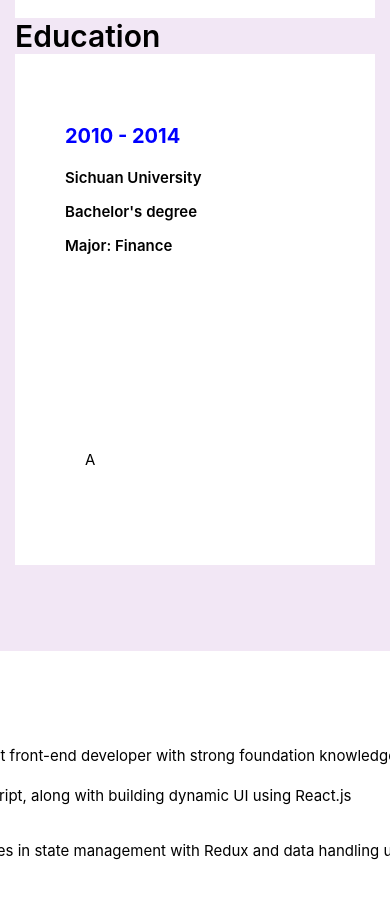
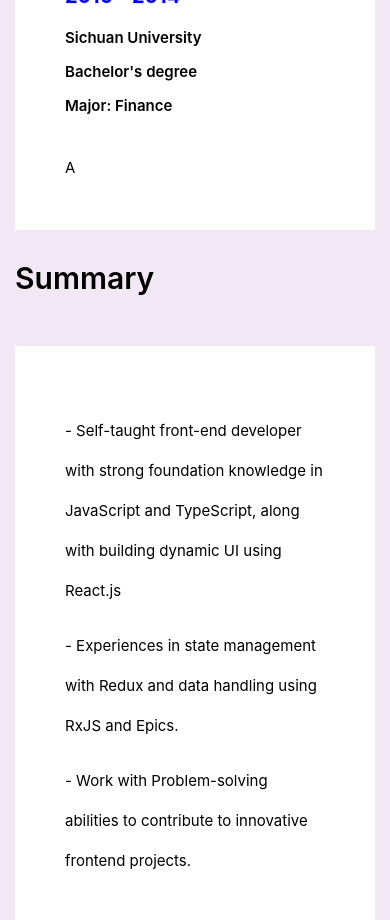
Before and after one commit to zzzzizi/my-profile, a React (Create React App) app: page /resume in a window 390 px wide. Shown: the part 1080-2000 px from the top of the page. Built offline with nearby package versions, Linux system fonts and the light colour scheme.

Commit message:
update media query

```diff
--- a/src/component/contactCard/contactCard.css
+++ b/src/component/contactCard/contactCard.css
@@ -19,3 +19,11 @@
 .phone__number {
   color: rgb(8, 0, 114);
 }
+@media only screen and (max-width: 720px) {
+  .card__contact {
+    width: 360px;
+  }
+  .linkedin__url {
+    overflow-wrap: break-word;
+  }
+}
--- a/src/component/contactCard/contactCard.tsx
+++ b/src/component/contactCard/contactCard.tsx
@@ -9,7 +9,9 @@ export const ContactCard = () => {
         <div className="contact">
           <div>
             <p>My Linkedin:</p>
-            <a href={urlOne}>{urlOne}</a>
+            <a href={urlOne} className="linkedin__url">
+              {urlOne}
+            </a>
           </div>
           <div>
             <p>My Github:</p> <a href={urlTwo}>{urlTwo}</a>
--- a/src/component/resumeCard/resumeCard.css
+++ b/src/component/resumeCard/resumeCard.css
@@ -66,10 +66,38 @@
   line-height: 40px;
 }
 @media only screen and (max-width: 720px) {
+  .card__summary {
+    width: 360px;
+    margin-top: 50px;
+    margin-bottom: 100px;
+    background-color: white;
+  }
+  .card__summary__p {
+    padding-top: 50px;
+    padding-left: 50px;
+    padding-bottom: 30px;
+    padding-right: 50px;
+    font-size: 15px;
+    line-height: 40px;
+  }
+
+  .card__line__three {
+    margin-bottom: 20px;
+  }
   .card__content {
     background-color: white;
     display: flex;
     flex-direction: column;
     width: 360px;
+    margin-top: 30px;
+    margin-bottom: 30px;
+  }
+  .card__text {
+    padding-top: 0px;
+    padding-left: 50px;
+    padding-bottom: 30px;
+    padding-right: 50px;
+    font-size: 15px;
+    line-height: 35px;
   }
 }
```
